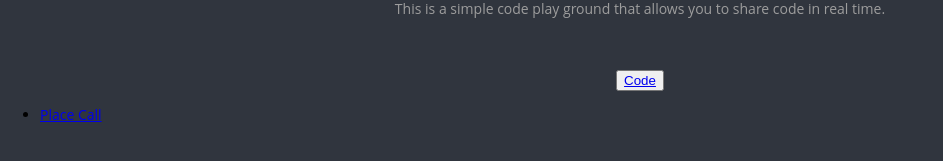
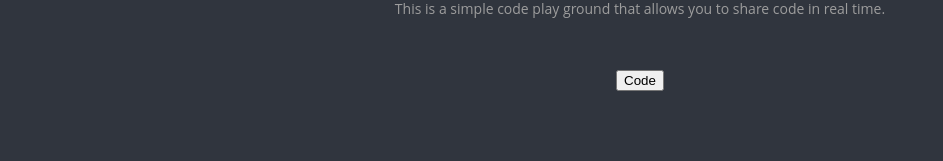
Before and after one commit to juliushsu07/letsCode, a React (Create React App) app: page / in a window 1280 px wide. Shown: the part 199-360 px from the top of the page, without its empty margins (0-943 px from the left). Built offline with nearby package versions, Linux system fonts and the light colour scheme.

Commit message:
fixed code button in welcome page

```diff
--- a/src/Code.js
+++ b/src/Code.js
@@ -4,7 +4,7 @@ import { Button, Grid, Row, Col } from 'react-bootstrap';
 import Video from './Video';
 
 
-// const PORT = process.env.PORT || 3001;  // comment this line when deploying to heroku
+const PORT = process.env.PORT || 3001;  // comment this line when deploying to heroku
 
 const isBrowser = typeof window !== 'undefined';
 isBrowser ? function(){
@@ -41,8 +41,8 @@ export class Code extends React.Component {
       room: this.props.match.url,
       type: "initialMsg"
     }
-    // const url = `ws://${window.location.hostname}:${PORT}`; // for localhost only. comment when deploying
-    const url = `wss://${window.location.hostname}:${window.location.port}`; //for deployment only. uncomment when deploying
+    const url = `ws://${window.location.hostname}:${PORT}`; // for localhost only. comment when deploying
+    // const url = `wss://${window.location.hostname}:${window.location.port}`; //for deployment only. uncomment when deploying
     console.log(`url:${url}`);
     this.socket = new WebSocket(url);
     this.socket.onopen = () => {
--- a/src/Footer.js
+++ b/src/Footer.js
@@ -10,7 +10,6 @@ export default class Footer extends Component {
           <div className="navbar-header">
           </div>
           <ul className="nav navbar-nav navbar-right">
-            <li><a href="#">Place Call</a></li>
           </ul>
         </div>
       </nav>
--- a/src/Welcome.js
+++ b/src/Welcome.js
@@ -17,7 +17,7 @@ export class Welcome extends Component {
         <Jumbotron align="middle" className="bsStyle">
           <h1>let's Code</h1><br/>
           <p>This is a simple code play ground that allows you to share code in real time.</p><br/><br/>
-          <Button bsStyle="default" bsSize="large"><Link to={roomIdGenerator()}>Code</Link></Button>
+          <Link to={roomIdGenerator()}><Button bsStyle="default" bsSize="large">Code</Button></Link>
         </Jumbotron>
     );
   }
```
